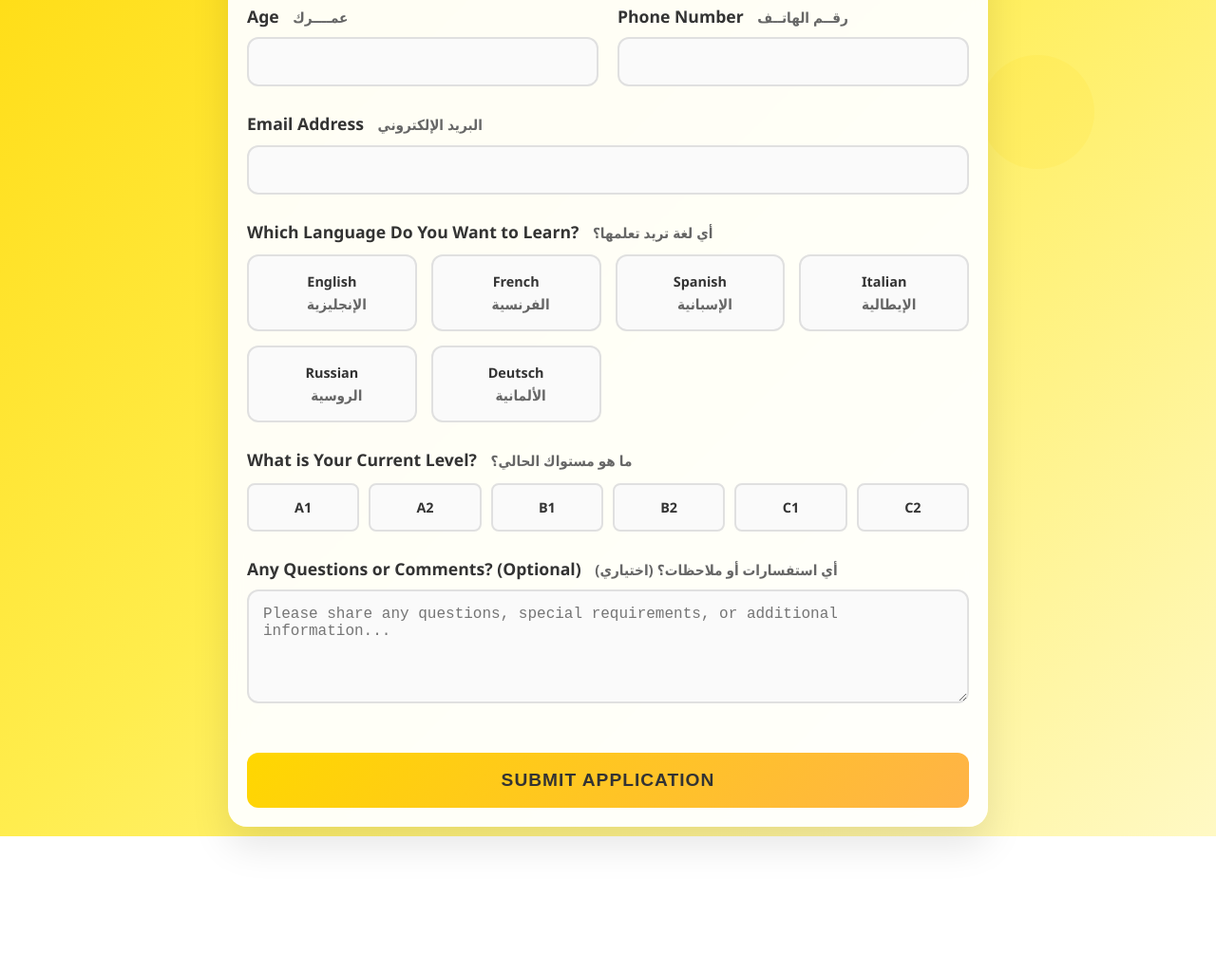
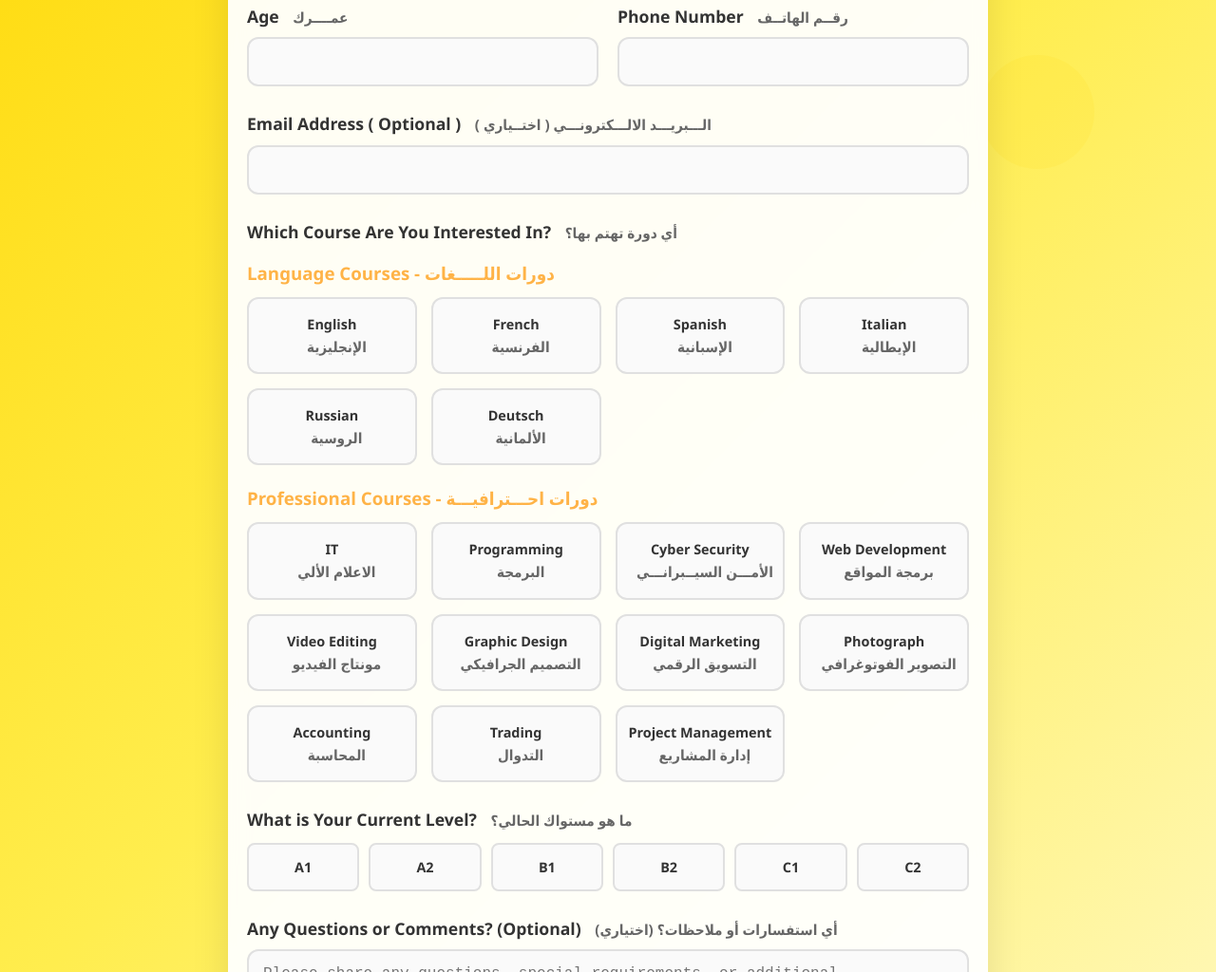
Before and after one commit to RisingLanguages/Form, a plain HTML site: page index.html in a window 1280 px wide. Shown: the part 402-1426 px from the top of the page at 95% size. Before the commit the page ends 1283 px from the top, so only its background shows below. Drawn offline with Linux system fonts and the light colour scheme.

Commit message:
Add files via upload

```diff
--- a/index.html
+++ b/index.html
@@ -515,36 +515,86 @@
                 </div>
 
                 <div class="form-group">
-                    <label for="email">Email Address <span class="arabic-text">البريد الإلكتروني</span></label>
-                    <input type="email" id="email" name="email" autocomplete="email" required>
+                    <label for="email">Email Address ( Optional ) <span class="arabic-text">الـــبريـــد الالـــكترونـــي ( اختــياري  )</span></label>
+                    <input type="email" id="email" name="email" autocomplete="email" >
                 </div>
 
                 <div class="form-group">
-                    <label>Which Language Do You Want to Learn? <span class="arabic-text">أي لغة تريد تعلمها؟</span></label>
+    <label>Which Course Are You Interested In? <span class="arabic-text">أي دورة تهتم بها؟</span></label>
+
+    <h3 style="margin: 15px 0 10px; color: #ffb347;">Language Courses - دورات اللـــــغات</h3>
     <div class="language-grid">
         <div class="language-option">
-                            <input type="radio" id="english" name="language" value="english" required>
+            <input type="radio" id="english" name="course" value="English" required>
             <label for="english">English<br><span class="arabic-text">الإنجليزية</span></label>
         </div>
         <div class="language-option">
-                            <input type="radio" id="french" name="language" value="french">
+            <input type="radio" id="french" name="course" value="French">
             <label for="french">French<br><span class="arabic-text">الفرنسية</span></label>
         </div>
         <div class="language-option">
-                            <input type="radio" id="spanish" name="language" value="spanish">
+            <input type="radio" id="spanish" name="course" value="Spanish">
             <label for="spanish">Spanish<br><span class="arabic-text">الإسبانية</span></label>
         </div>
         <div class="language-option">
-                            <input type="radio" id="italian" name="language" value="italian">
+            <input type="radio" id="italian" name="course" value="Italian">
             <label for="italian">Italian<br><span class="arabic-text">الإيطالية</span></label>
         </div>
         <div class="language-option">
-                            <input type="radio" id="russian" name="language" value="russian">
+            <input type="radio" id="russian" name="course" value="Russian">
             <label for="russian">Russian<br><span class="arabic-text">الروسية</span></label>
         </div>
         <div class="language-option">
-                            <input type="radio" id="deutsch" name="language" value="deutsch">
+            <input type="radio" id="deutsch" name="course" value="Deutsch">
             <label for="deutsch">Deutsch<br><span class="arabic-text">الألمانية</span></label>
+        </div>
+    </div>
+
+    <h3 style="margin: 20px 0 10px; color: #ffb347;">Professional Courses - دورات احـــترافيـــة</h3>
+    <div class="language-grid">
+        <div class="language-option">
+            <input type="radio" id="computer" name="course" value="IT">
+            <label for="computer">IT<br><span class="arabic-text">الاعلام الألي</span></label>
+        </div>
+        <div class="language-option">
+            <input type="radio" id="programming" name="course" value="Programming">
+            <label for="programming">Programming<br><span class="arabic-text">البرمجة</span></label>
+        </div>
+         <div class="language-option">
+            <input type="radio" id="CyberSecurity" name="course" value="Cyber Security">
+            <label for="CyberSecurity">Cyber Security<br><span class="arabic-text">الأمـــن السيــبرانـــي</span></label>
+        </div>
+        <div class="language-option">
+            <input type="radio" id="webdev" name="course" value="Web Development">
+            <label for="webdev">Web Development<br><span class="arabic-text">برمجة المواقع</span></label>
+        </div>
+        <div class="language-option">
+            <input type="radio" id="montage" name="course" value="Video Editing">
+            <label for="montage">Video Editing<br><span class="arabic-text">مونتاج الفيديو</span></label>
+        </div>
+        <div class="language-option">
+            <input type="radio" id="design" name="course" value="Graphic Design">
+            <label for="design">Graphic Design<br><span class="arabic-text">التصميم الجرافيكي</span></label>
+        </div>
+        <div class="language-option">
+            <input type="radio" id="marketing" name="course" value="Digital Marketing">
+            <label for="marketing">Digital Marketing<br><span class="arabic-text">التسويق الرقمي</span></label>
+        </div>
+        <div class="language-option">
+            <input type="radio" id="photograph" name="course" value="Photograph">
+            <label for="photograph">Photograph<br><span class="arabic-text">التصوير الفوتوغرافي</span></label>
+        </div>
+        <div class="language-option">
+            <input type="radio" id="accounting" name="course" value="Accounting">
+            <label for="accounting">Accounting<br><span class="arabic-text">المحاسبة</span></label>
+        </div>
+        <div class="language-option">
+            <input type="radio" id="trading" name="course" value="Trading">
+            <label for="trading">Trading<br><span class="arabic-text">التدوال</span></label>
+        </div>
+        <div class="language-option">
+            <input type="radio" id="management" name="course" value="Project Management">
+            <label for="management">Project Management<br><span class="arabic-text">إدارة المشاريع</span></label>
         </div>
     </div>
 </div>
@@ -601,7 +651,7 @@
  // EmailJS configuration
 const EMAILJS_PUBLIC_KEY = "ZAMVfGyJKpIazwn5u";
 const EMAILJS_SERVICE_ID = "service_8dwcpo3";
-const EMAILJS_TEMPLATE_ID = "template_w4tm1cx"; // Replace with your actual template ID
+const EMAILJS_TEMPLATE_ID = "template_w4tm1cx";
 
 // Initialize EmailJS
 function initEmailJS() {
```
Lines whose indentation alone changed are shown as unchanged.
